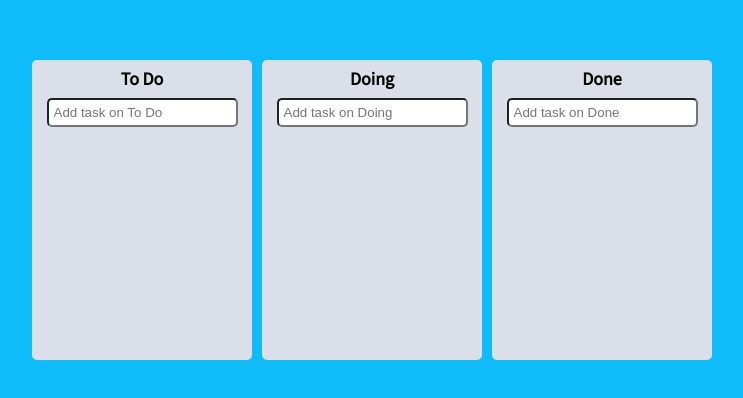
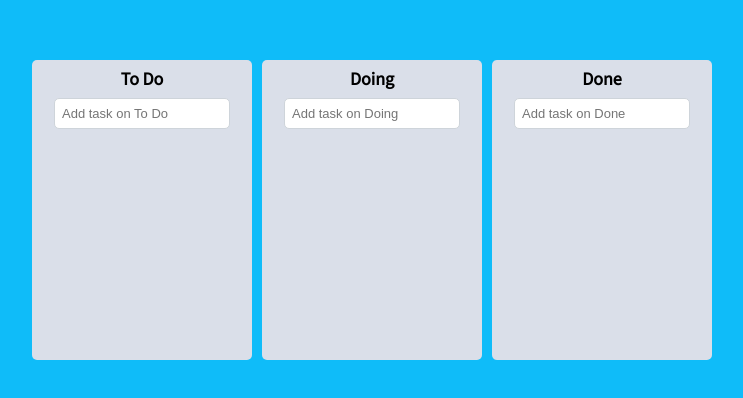
Before and after one commit to RJ-Stony/react-master, a React (Create React App) app: page / in a window 1280 px wide. Shown: the part 190-588 px from the top of the page, without its empty margins (268-1011 px from the left). Built offline with nearby package versions, Linux system fonts and the light colour scheme.

Commit message:
Design: Change Form input style

```diff
--- a/src/components/Board.tsx
+++ b/src/components/Board.tsx
@@ -4,7 +4,6 @@ import styled from "styled-components";
 import { useForm } from "react-hook-form";
 import { IToDO, toDoState } from "../atoms";
 import { useSetRecoilState } from "recoil";
-import { getAllByRole } from "@testing-library/react";
 
 const Wrapper = styled.div`
   padding-top: 10px;
@@ -44,9 +43,18 @@ const Form = styled.form`
   align-items: center;
   justify-content: center;
   display: flex;
+
   input {
     border-radius: 5px;
-    padding: 5px;
+    padding: 7px;
+    font-size: 13px;
+    border: 1px solid #ced4da;
+    width: 80%;
+
+    &:focus {
+      border-color: #80bdff;
+      box-shadow: 0 0 0 0.2rem rgba(0, 123, 255, 0.25);
+    }
   }
 `;
 
```
Also changed, not shown: src/App.tsx (+0 -32 lines).
